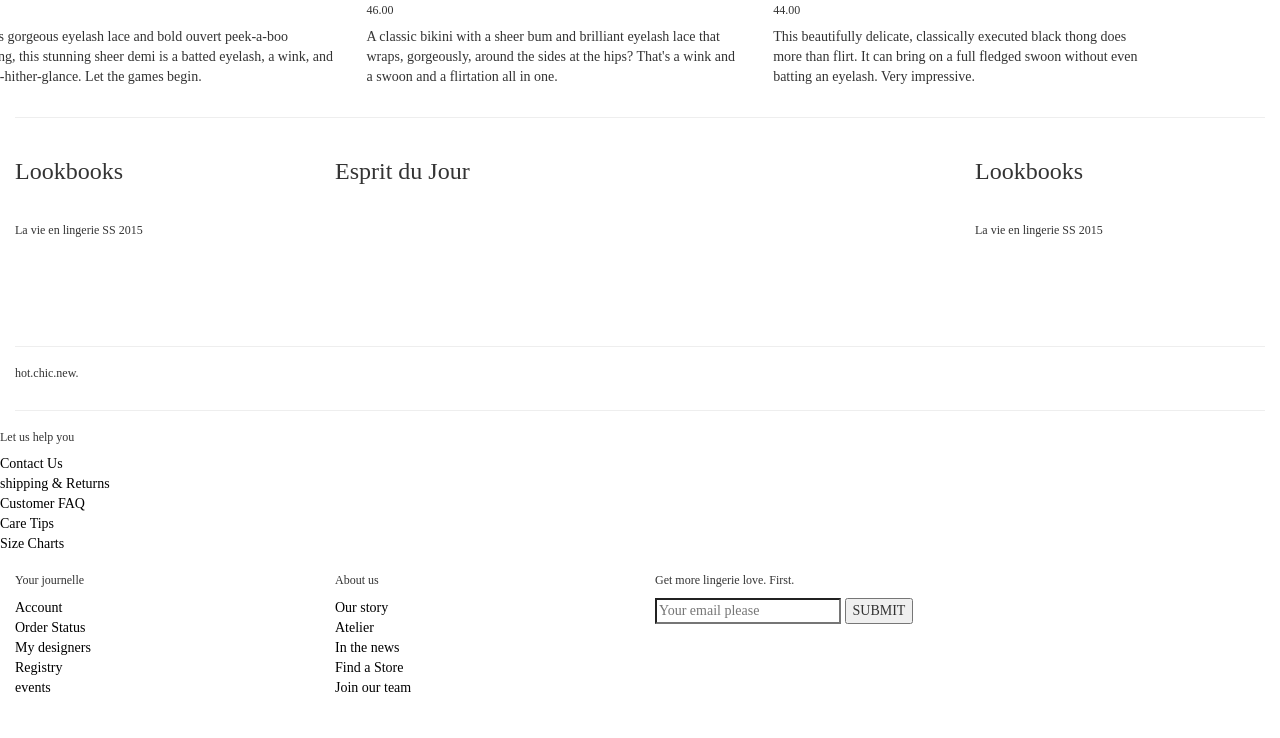
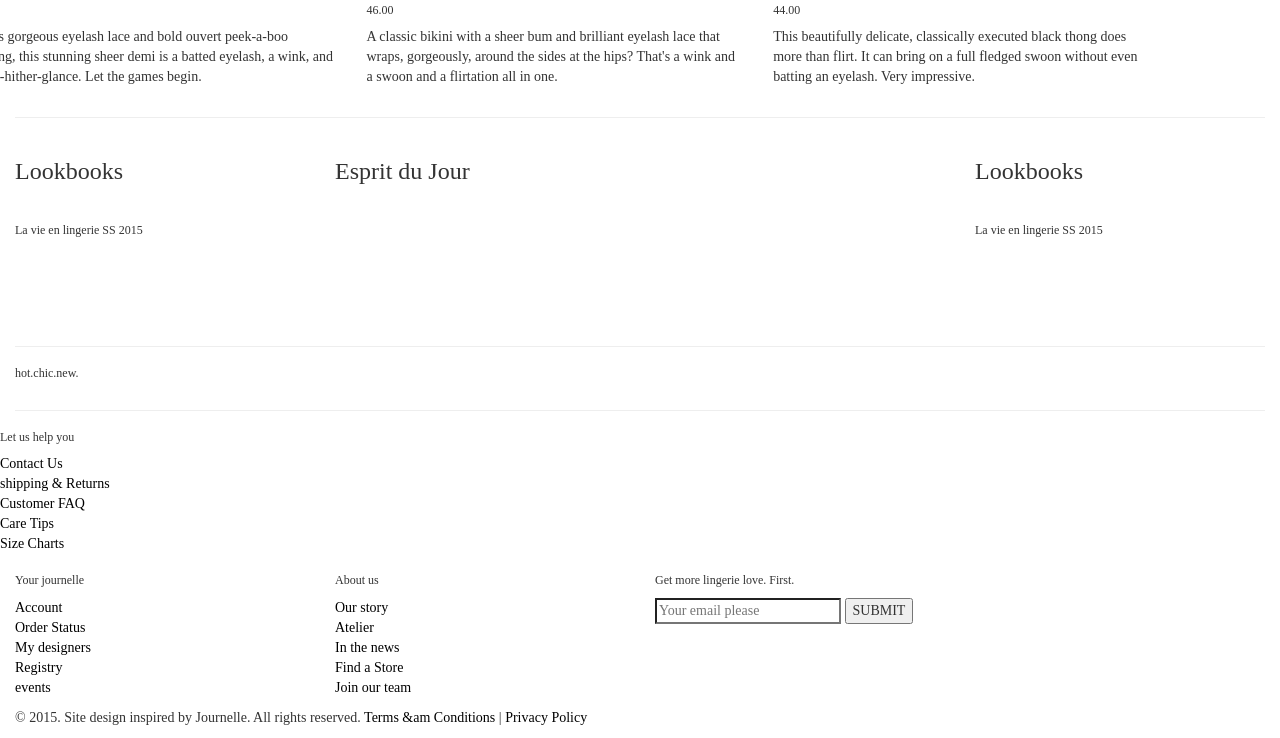
Before and after one commit to malloryporche/pour-moi, a website: page app/index.html in a window 1280 px wide. Shown: the part 2523-3261 px from the top of the page. Before the commit the page ends 3231 px from the top, so only its background shows below. Drawn offline with nearby package versions, Linux system fonts and the light colour scheme; files that its build step writes are made by us from their sources; files whose address does not match are found by name.

Commit message:
HTML: Copyright and T&C added to footer

```diff
--- a/app/index.html
+++ b/app/index.html
@@ -400,7 +400,7 @@
 
 
     <!--PM-FOOTER__START-->
-    <section class="row">
+    <footer class="row">
         <div class="col-lg-12">
             <hr>
             <ul class="soc-media-links">
@@ -446,7 +446,10 @@
             <input type="search" placeholder ="Your email please">
             <button>SUBMIT</button>
         </div>
-    </section>
+        <div class="col-lg-12">
+            <p>&copy 2015.  Site design inspired by Journelle.  All rights reserved.  <a href="#">Terms &am Conditions</a> | <a href="#">Privacy Policy</a></p>
+        </div>
+    </footer>
     <!--PM-FOOTER__END-->
 
 
```
